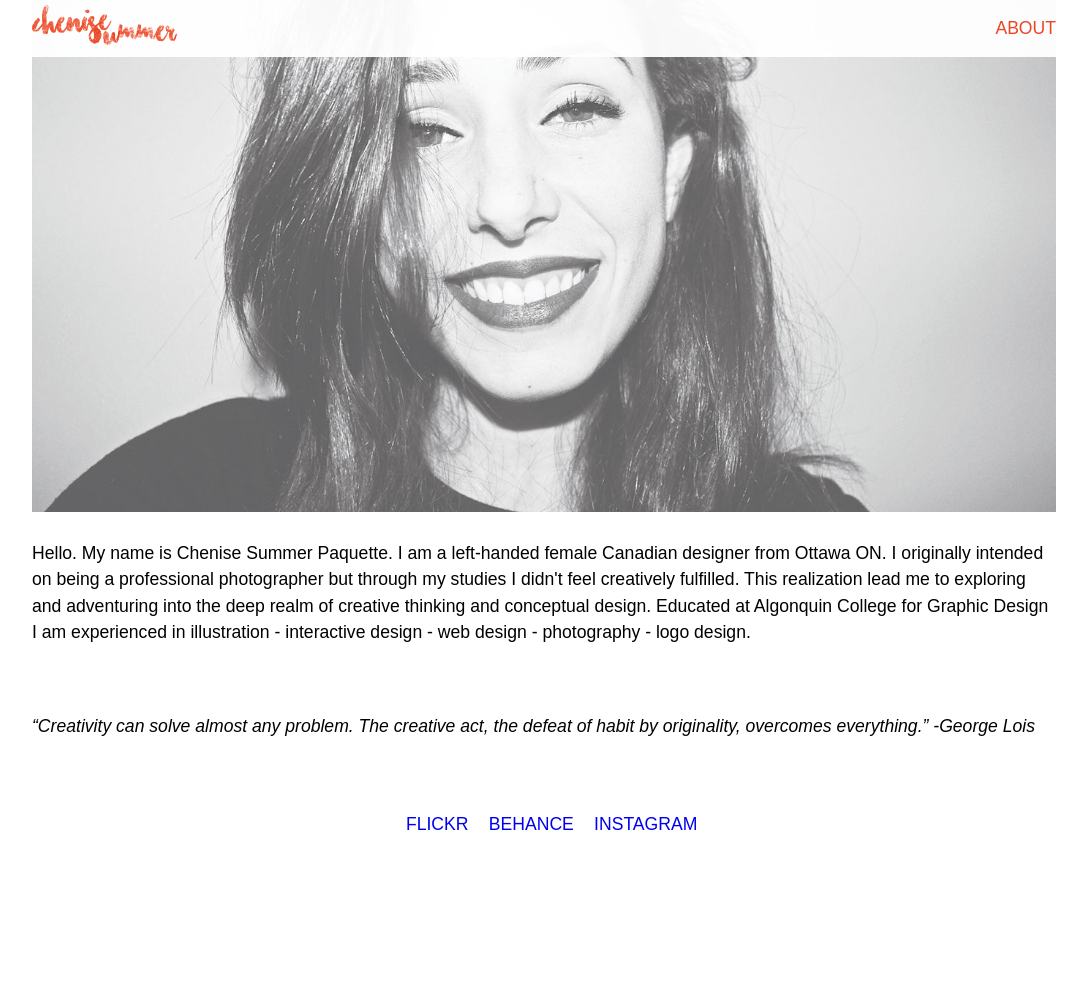
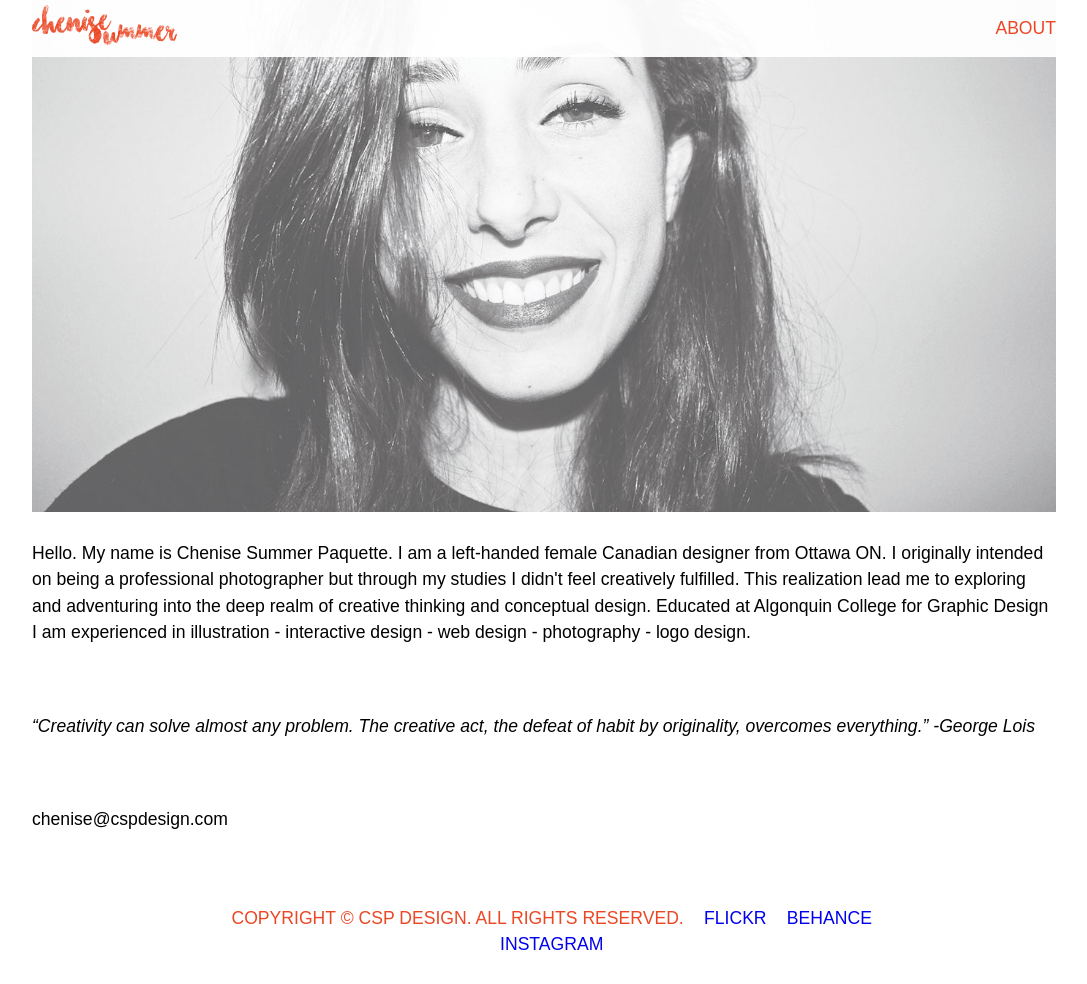
Before and after one commit to chenise-paquette/portfolio, a Jekyll site: the page built from about.html, in a window 1280 px wide and 984 px high. Shown: the whole window, without its empty margins (96-1183 px from the left). Built offline with Jekyll 4.4.1, drawn with Linux system fonts in a browser that asks for light colours; Markdown is read by kramdown in place of the engine named in the settings.

Commit message:
Added copyright information in footer

```diff
--- a/_layouts/default.html
+++ b/_layouts/default.html
@@ -31,6 +31,7 @@
 
 </main>
 <footer>
+<p>Copyright © CSP Design. All rights reserved.</p>
 <p><a href="https://www.flickr.com/photos/scotchsofa">Flickr</a></p>
 <p><a href="https://www.behance.net/chenisepaquette">Behance</a></p>
 <p><a href="https://instagram.com/jumbochen_/">Instagram</a></p>
--- a/about.html
+++ b/about.html
@@ -10,4 +10,6 @@ This realization lead me to exploring and adventuring into the deep realm of cre
 Educated at Algonquin College for Graphic Design I am experienced in illustration - interactive design - web design - photography - logo design. </p>
 
 <p><em>“Creativity can solve almost any problem. The creative act, the defeat of habit by originality, overcomes everything.” -George Lois</em></p>
+
+<p>chenise@cspdesign.com</p>
 </section>
```
